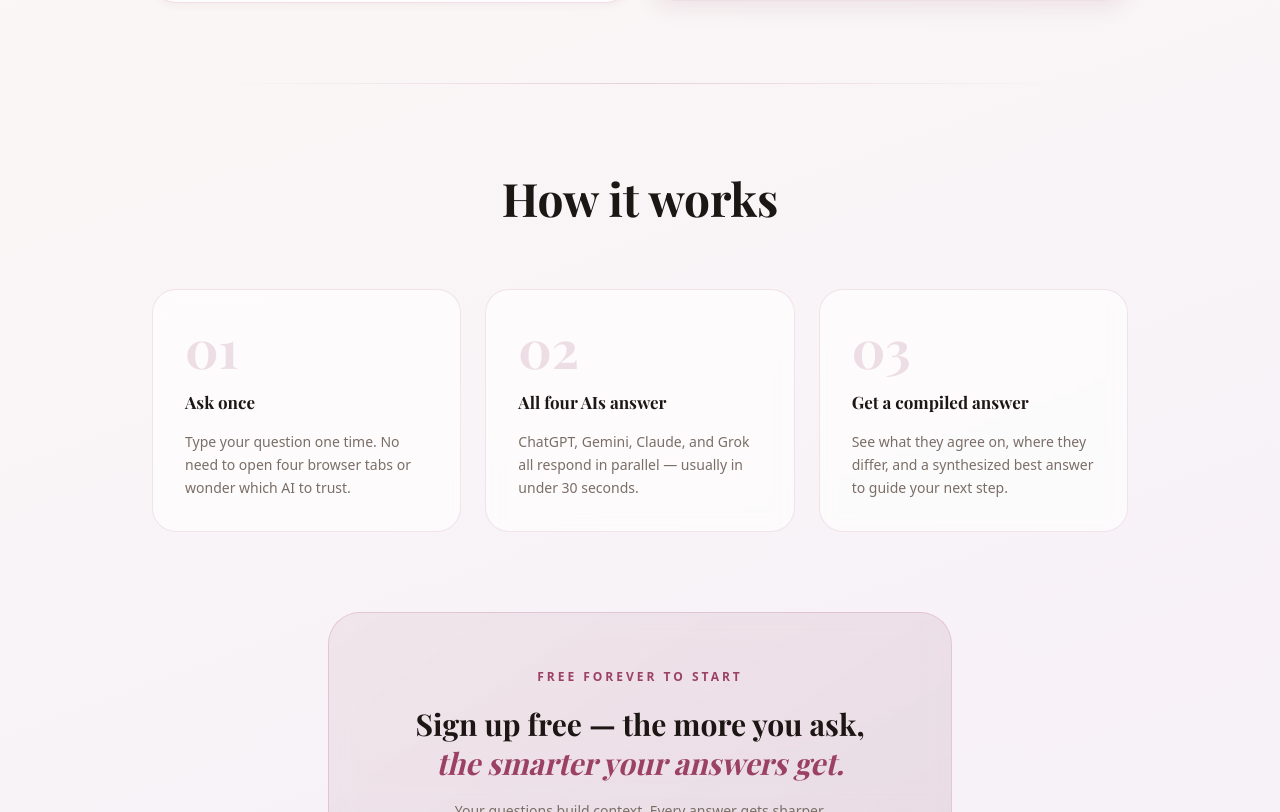
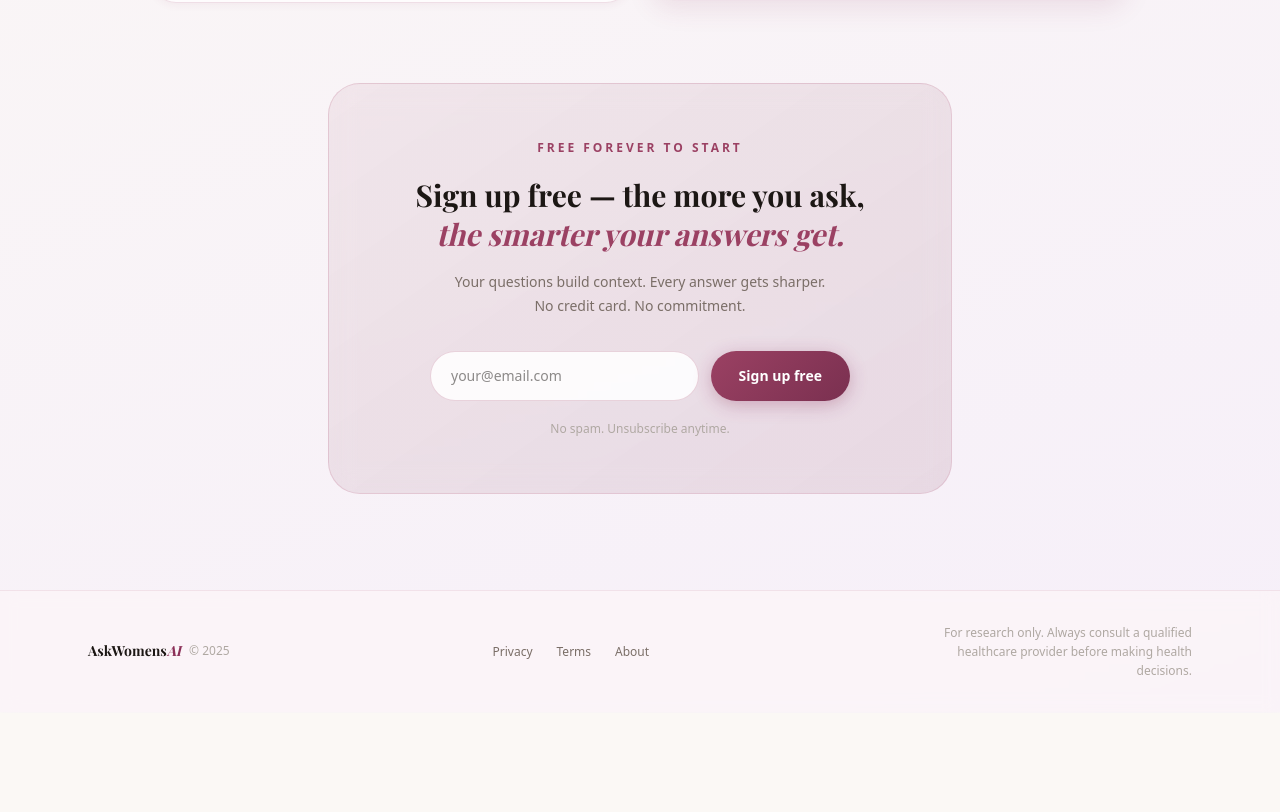
Before and after one commit to rbender-boop/womensai, a Next.js app: page / in a window 1280 px wide. Shown: the part 1960-2772 px from the top of the page. After the commit the page ends 2672 px from the top, so only its background shows below. Built offline with nearby package versions, Linux system fonts and the light colour scheme; no server answers; a web font is replaced by a local one.

Commit message:
feat: remove How It Works from homepage, update nav link to /how-it-works

```diff
--- a/app/page.tsx
+++ b/app/page.tsx
@@ -179,7 +179,7 @@ export default function HomePage() {
           </div>
           <nav className="hidden sm:flex items-center gap-7 text-sm" style={{ color: '#7A6E67' }}>
             <a href="#why-different" style={{ transition: 'color 0.15s' }} onMouseEnter={e => (e.target as HTMLElement).style.color='#1C1714'} onMouseLeave={e => (e.target as HTMLElement).style.color='#7A6E67'}>Why us</a>
-            <a href="#how-it-works" style={{ transition: 'color 0.15s' }} onMouseEnter={e => (e.target as HTMLElement).style.color='#1C1714'} onMouseLeave={e => (e.target as HTMLElement).style.color='#7A6E67'}>How it works</a>
+            <a href="/how-it-works" style={{ transition: 'color 0.15s' }} onMouseEnter={e => (e.target as HTMLElement).style.color='#1C1714'} onMouseLeave={e => (e.target as HTMLElement).style.color='#7A6E67'}>How it works</a>
             <a href="/about" style={{ transition: 'color 0.15s' }} onMouseEnter={e => (e.target as HTMLElement).style.color='#1C1714'} onMouseLeave={e => (e.target as HTMLElement).style.color='#7A6E67'}>About</a>
             {!stripDone && (
               <button
@@ -340,37 +340,6 @@ export default function HomePage() {
           </div>
         </section>
 
-        {/* Divider */}
-        <div className="w-full px-6" style={{ maxWidth: '900px', margin: '0 auto' }}>
-          <div style={{ height: '1px', background: 'linear-gradient(90deg, transparent, rgba(155,65,99,0.2), transparent)' }} />
-        </div>
-
-        {/* HOW IT WORKS */}
-        <section id="how-it-works" className="w-full max-w-5xl mx-auto px-6 py-20">
-          <div className="text-center mb-14">
-            <h2 style={{ fontFamily: 'var(--font-playfair)', fontSize: 'clamp(28px, 4vw, 46px)', fontWeight: 700, color: '#1C1714' }}>
-              How it works
-            </h2>
-          </div>
-          <div className="grid grid-cols-1 sm:grid-cols-3 gap-6">
-            {[
-              { num: '01', title: 'Ask once', desc: 'Type your question one time. No need to open four browser tabs or wonder which AI to trust.' },
-              { num: '02', title: 'All four AIs answer', desc: 'ChatGPT, Gemini, Claude, and Grok all respond in parallel — usually in under 30 seconds.' },
-              { num: '03', title: 'Get a compiled answer', desc: 'See what they agree on, where they differ, and a synthesized best answer to guide your next step.' },
-            ].map(({ num, title, desc }) => (
-              <div key={num} className="flex flex-col gap-4 rounded-3xl p-8" style={{
-                background: 'rgba(255,255,255,0.62)',
-                border: '1px solid rgba(212,167,185,0.28)',
-                backdropFilter: 'blur(8px)',
-              }}>
-                <div style={{ fontFamily: 'var(--font-playfair)', fontSize: '52px', fontWeight: 700, color: 'rgba(155,65,99,0.16)', lineHeight: 1 }}>{num}</div>
-                <h3 style={{ fontFamily: 'var(--font-playfair)', fontSize: '17px', fontWeight: 700, color: '#1C1714' }}>{title}</h3>
-                <p className="text-sm leading-relaxed" style={{ color: '#7A6E67' }}>{desc}</p>
-              </div>
-            ))}
-          </div>
-        </section>
-
         {/* SIGNUP */}
         {showInlineSignup && (
           <section className="w-full max-w-2xl mx-auto px-6 pb-24">
```
